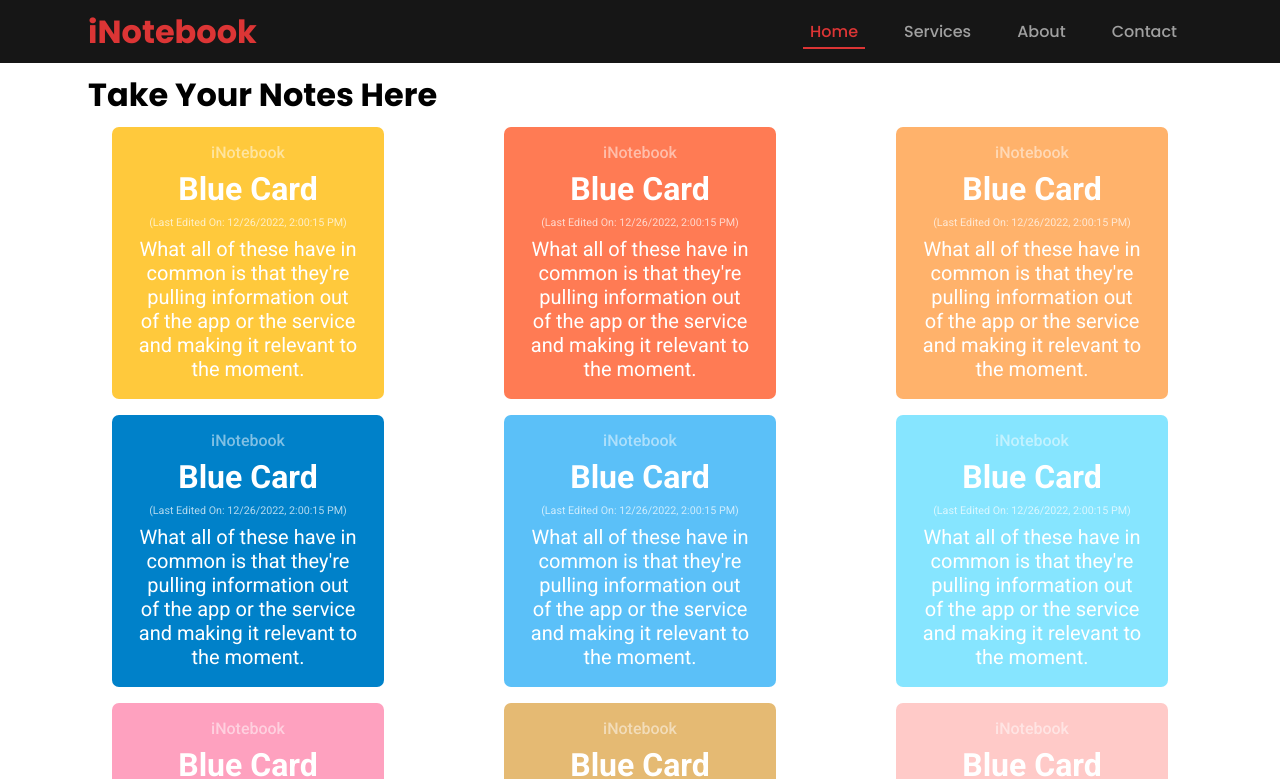
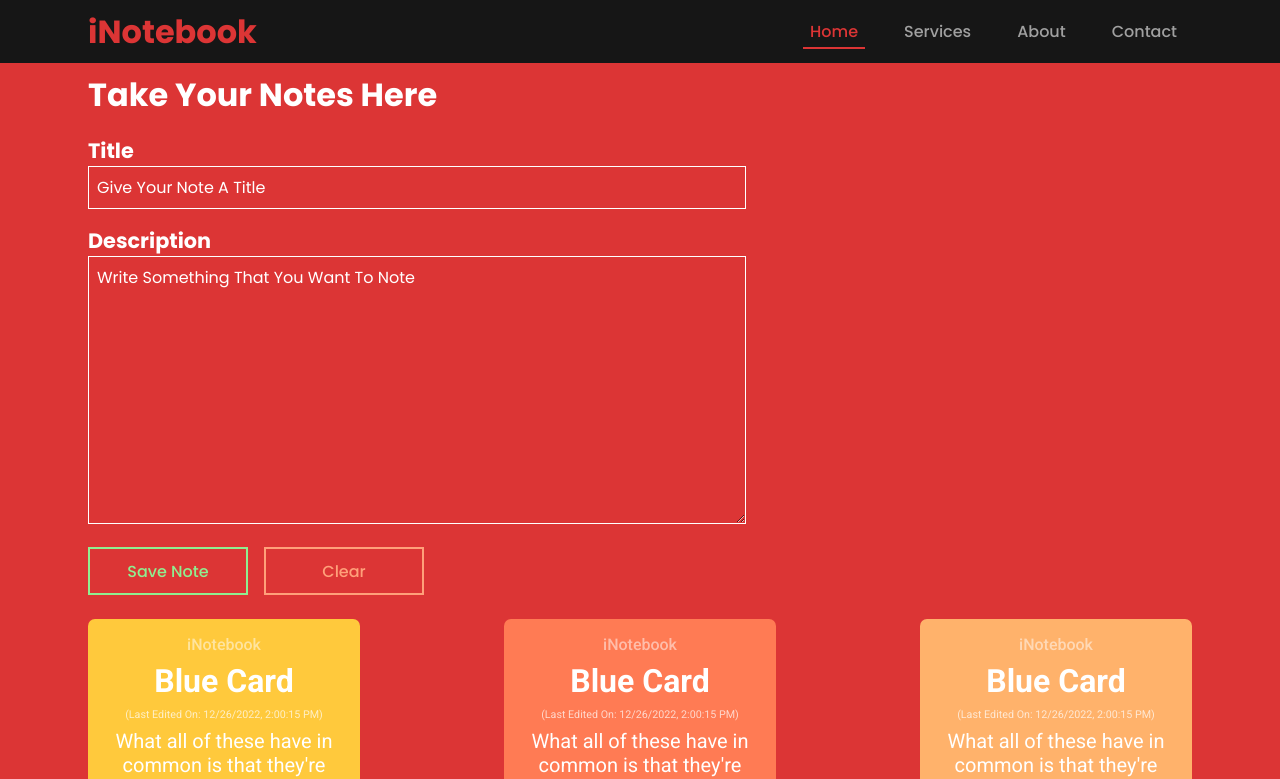
Before and after one commit to Neeraj-Kumar-Coder/iNotebook, a React (Create React App) app in the folder inotebook/: page / in a window 1280 px wide. Shown: the top 779 px of the page. Built offline with nearby package versions, Linux system fonts and the light colour scheme.

Commit message:
Created the 'AddNote' component and created a basic frontend design for it

```diff
--- a/inotebook/public/index.html
+++ b/inotebook/public/index.html
@@ -13,7 +13,7 @@
   <title>iNotebook - Notes On The Cloud</title>
 </head>
 
-<body>
+<body style="background-color: #DC3535;">
   <noscript>You need to enable JavaScript to run this app.</noscript>
   <div id="root"></div>
 </body>
--- /dev/null
+++ b/inotebook/src/components/AddNote.css
@@ -0,0 +1,118 @@
+@import url('https://fonts.googleapis.com/css2?family=Poppins:ital,wght@0,100;0,200;0,300;0,400;0,500;0,600;0,700;0,800;0,900;1,100;1,200;1,300;1,400;1,500;1,600;1,700;1,800;1,900&display=swap');
+
+.add-note {
+    /* with alignment to navbar*/
+    padding: 0 0.5rem;
+}
+
+#add-note-title {
+    font-family: 'Poppins', sans-serif;
+    color: white;
+}
+
+#note-form {
+    font-family: 'Poppins', sans-serif;
+    width: 50vw;
+}
+
+#note-form * {
+    font-family: 'Poppins', sans-serif;
+    width: 100%;
+}
+
+.note-form-item-wrapper {
+    margin: 1rem 0;
+}
+
+.note-form-item-wrapper>label {
+    font-size: 1.3rem;
+    font-weight: bold;
+    color: white;
+}
+
+::placeholder {
+    color: white;
+}
+
+.note-form-item-wrapper>input,
+.note-form-item-wrapper>textarea {
+    outline: none;
+    border: none;
+    padding: 0.5rem;
+    font-size: 1rem;
+    background: none;
+    color: white;
+    border: 1px solid white;
+}
+
+.btn {
+    position: relative;
+    margin: 0 0.5rem;
+    height: 3rem;
+    width: 10rem !important;
+    padding: 0.5rem 1rem;
+    outline: none;
+    border: none;
+    background: none;
+    font-size: 1rem;
+    font-weight: 400;
+    cursor: pointer;
+    transition: all 150ms linear;
+}
+
+.btn:active {
+    transform: scale(0.9);
+}
+
+.btn::after {
+    position: absolute;
+    top: 0;
+    left: 0;
+    width: 100%;
+    z-index: 99;
+    height: 100%;
+    display: flex;
+    margin: auto;
+    justify-content: center;
+    align-items: center;
+    font-weight: 500;
+    transition: all 150ms linear;
+}
+
+#save-note-btn {
+    border: 2px solid lightgreen;
+    color: lightgreen;
+    margin-left: 0;
+}
+
+#save-note-btn::after {
+    content: "Save Note";
+}
+
+#save-note-btn:hover {
+    background-color: lightgreen;
+    color: white;
+}
+
+#save-note-btn:hover::after {
+    content: "+ Save Note";
+    width: 100%;
+}
+
+#clear-note-btn {
+    border: 2px solid lightsalmon;
+    color: lightsalmon;
+}
+
+#clear-note-btn::after {
+    content: "Clear";
+}
+
+#clear-note-btn:hover {
+    background-color: lightsalmon;
+    color: white;
+}
+
+#clear-note-btn:hover::after {
+    content: "Clear";
+}
--- /dev/null
+++ b/inotebook/src/components/AddNote.js
@@ -0,0 +1,26 @@
+import React from 'react';
+import "./AddNote.css"
+
+const AddNote = () => {
+    return (
+        <div className="add-note">
+            <h1 id="add-note-title">Take Your Notes Here</h1>
+            <form id="note-form">
+                <div className="note-form-item-wrapper">
+                    <label htmlFor="title">Title</label>
+                    <input type={"text"} name="title" id="title" placeholder="Give Your Note A Title"></input>
+                </div>
+                <div className="note-form-item-wrapper">
+                    <label htmlFor="description">Description</label>
+                    <textarea type={"text"} name="description" id="description" rows={10} cols={30} placeholder="Write Something That You Want To Note"></textarea>
+                </div>
+                <div className="note-form-item-wrapper">
+                    <button type="submit" className="btn" id="save-note-btn"></button>
+                    <button type="reset" className="btn" id="clear-note-btn"></button>
+                </div>
+            </form>
+        </div>
+    )
+}
+
+export default AddNote;
--- a/inotebook/src/components/Home.js
+++ b/inotebook/src/components/Home.js
@@ -1,15 +1,14 @@
 import React from 'react'
+import AddNote from './AddNote'
 import './Home.css'
 import Notes from './Notes'
 
 const Home = () => {
     return (
-        <>
-            <div className="container">
-                <h1 id="heading">Take your notes here</h1>
-                <Notes />
-            </div>
-        </>
+        <div className="container">
+            <AddNote />
+            <Notes />
+        </div>
     )
 }
 
--- a/inotebook/src/components/Navbar.css
+++ b/inotebook/src/components/Navbar.css
@@ -13,6 +13,9 @@
 
 #total-nav {
     display: flex;
+    position: sticky;
+    top: 0;
+    z-index: 999;
     flex-direction: row;
     justify-content: space-between;
     align-items: center;
--- a/inotebook/src/components/NoteItem.css
+++ b/inotebook/src/components/NoteItem.css
@@ -10,7 +10,8 @@
     height: 17rem;
     width: 17rem;
     padding: 16px;
-    margin: 0.5rem 32px;
+    /*marign on x is wrt navbar alignment of text*/
+    margin: 0.5rem 0.5rem;
     text-align: center;
     overflow: hidden;
     transition: all 150ms linear;
@@ -18,7 +19,6 @@
 
 .note-item:hover {
     transform: scale(1.03);
-    box-shadow: 0px 0px 7px 3px #d0cfcf;
 }
 
 .note-item::-webkit-scrollbar {
@@ -67,7 +67,7 @@
 
 .note-overlay:hover {
     opacity: 1;
-    background-color: rgba(0, 0, 0, 0.7);
+    background-color: rgba(0, 0, 0, 0.5);
     backdrop-filter: blur(3px);
 }
 
```
